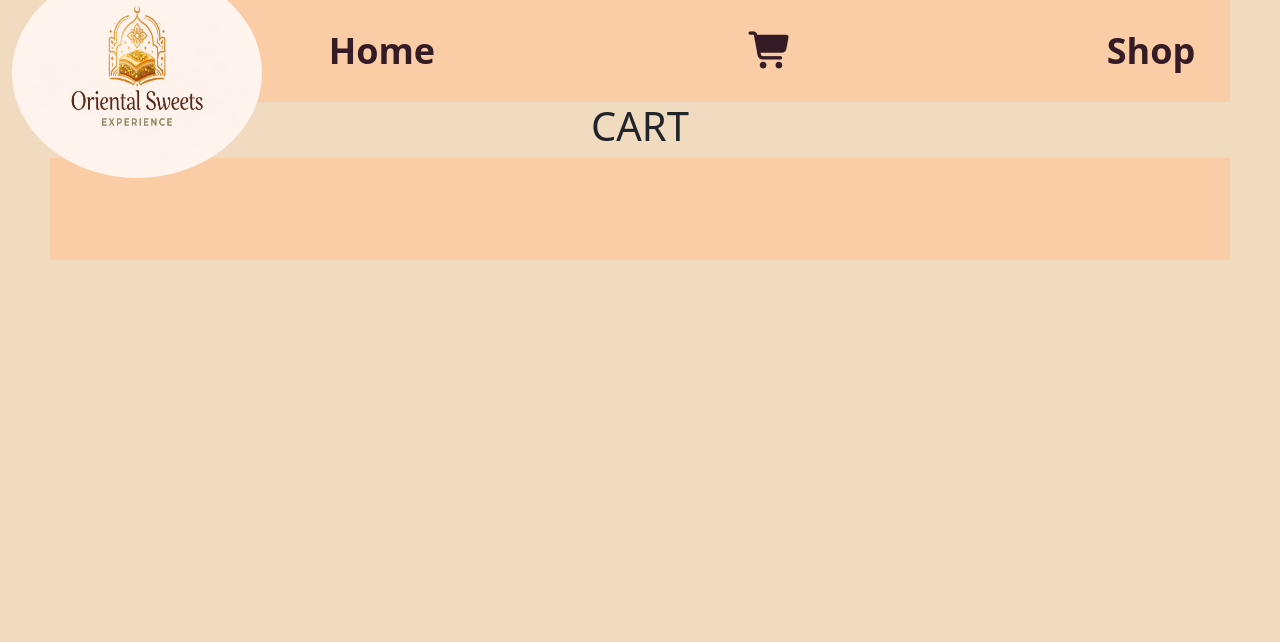
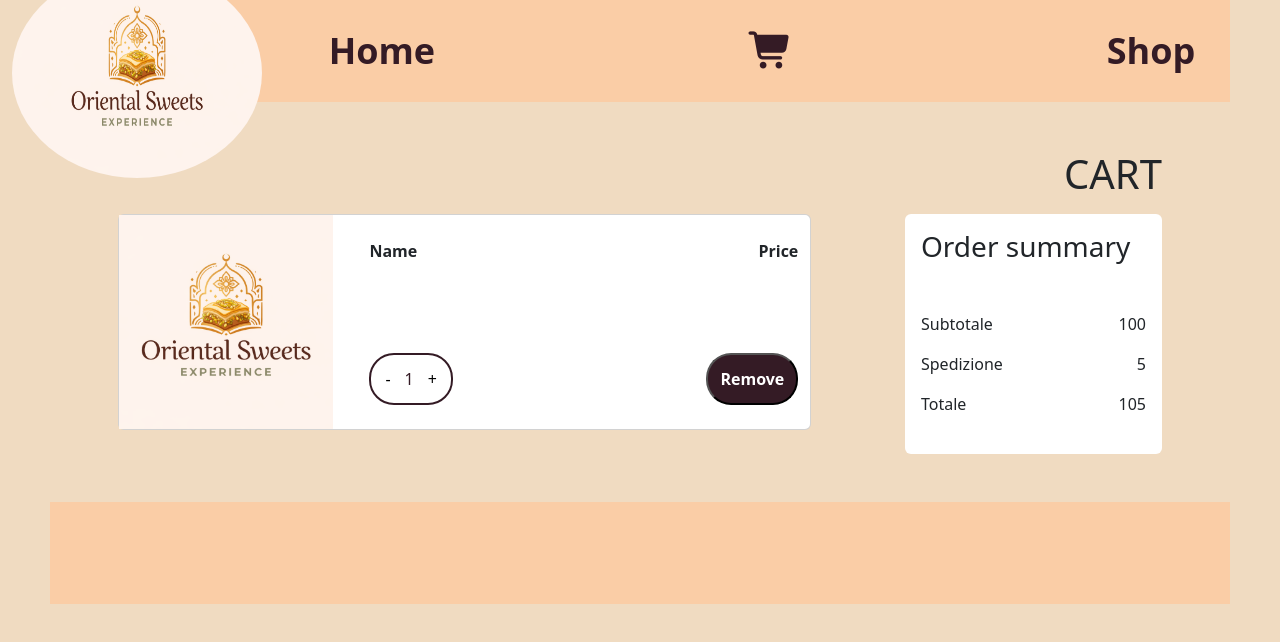
Before and after one commit to FadiAlashqar/arabic-sweets-store, a React (Vite) app in the folder arabic-sweets-frontend/: page /cart in a window 1280 px wide. Shown: the top 642 px of the page. Built offline with nearby package versions, Linux system fonts and the light colour scheme; no server answers.

Commit message:
UPD [cart base]

```diff
--- a/arabic-sweets-frontend/src/components/Card.jsx
+++ b/arabic-sweets-frontend/src/components/Card.jsx
@@ -3,8 +3,8 @@ import React from 'react'
 const Card = ({ img, title, description, }) => {
     return (
         <div className="card">
-            <div className="card-img-top">
-                <img className='img-fluid' src={img} alt="" />
+            <div className="img-wrapper">
+                <img src={img} alt="" />
             </div>
             <div className="card-body">
                 <h5 className="card-title">{title}</h5>
--- a/arabic-sweets-frontend/src/index.css
+++ b/arabic-sweets-frontend/src/index.css
@@ -95,4 +95,38 @@
    color: rgba(52, 27, 37, 1);
  }
 
- /* SHOP */
+ .img-wrapper {
+   aspect-ratio: 3/ 3;
+   overflow: hidden;
+ }
+
+ .img-wrapper img {
+   width: 100%;
+   height: 100%;
+   object-fit: cover;
+ }
+
+ /* CART */
+ .btn-quantity {
+   padding: 4px;
+   border: 2px solid rgba(52, 27, 37, 1);
+   border-radius: 25px;
+   color: rgba(52, 27, 37, 1);
+ }
+
+ .btn-quantity button {
+   border: none;
+   background-color: transparent;
+ }
+
+ .summary {
+   height: 240px;
+   width: 75%;
+   background-color: #FFFFFF;
+   border-radius: 6px;
+   padding: 16px;
+ }
+
+ .bold {
+   font-weight: bolder;
+ }
--- a/arabic-sweets-frontend/src/pages/Cart.jsx
+++ b/arabic-sweets-frontend/src/pages/Cart.jsx
@@ -2,7 +2,55 @@ import React from 'react'
 
 const Cart = () => {
     return (
-        <h1 className='text-center'>CART</h1>
+        <div className="container p-5">
+            <div className="row g-2">
+                <div className="col-12 d-flex justify-content-end">
+                    <h1>CART</h1>
+                </div>
+                <div className="col-8">
+                    <div className="card">
+                        <div className="row">
+                            <div className="col-4">
+                                <div className="img-wrapper">
+                                    <img src="./new-logo.png" alt="" />
+                                </div>
+                            </div>
+                            <div className="col-8 p-3 d-flex flex-column justify-content-between">
+                                <div className='d-flex justify-content-between m-2'>
+                                    <p className='bold'>Name</p>
+                                    <p className='bold'>Price</p>
+                                </div>
+                                <div className='d-flex justify-content-between m-2'>
+                                    <div className="btn-quantity d-flex align-items-center">
+                                        <button className='mx-1'>-</button>
+                                        <span className='mx-1'>1</span>
+                                        <button className='mx-1'>+</button>
+                                    </div>
+                                    <button type="button" class="button">Remove</button>
+                                </div>
+                            </div>
+                        </div>
+                    </div>
+                </div>
+                <div className="col-4 d-flex justify-content-end">
+                    <div className="summary">
+                        <h3 className='mb-5'>Order summary</h3>
+                        <div className='d-flex justify-content-between'>
+                            <p>Subtotale</p>
+                            <span>100</span>
+                        </div>
+                        <div className='d-flex justify-content-between'>
+                            <p>Spedizione</p>
+                            <span>5</span>
+                        </div>
+                        <div className='d-flex justify-content-between'>
+                            <p>Totale</p>
+                            <span>105</span>
+                        </div>
+                    </div>
+                </div>
+            </div>
+        </div>
     )
 }
 
--- a/arabic-sweets-frontend/src/pages/Home.jsx
+++ b/arabic-sweets-frontend/src/pages/Home.jsx
@@ -1,4 +1,5 @@
 import React from 'react'
+import { Link } from 'react-router-dom'
 
 const Home = () => {
     return (
@@ -8,7 +9,7 @@ const Home = () => {
                     <p className='claim'>Assapora la dolcezza della tradizione orientale !</p>
                 </div>
                 <div>
-                    <button type="button" className="button">SHOP NOW</button>
+                    <Link to={'/shop'}><button type="button" className="button">SHOP NOW</button></Link>
                 </div>
             </div>
         </div>
--- a/arabic-sweets-frontend/src/pages/Shop.jsx
+++ b/arabic-sweets-frontend/src/pages/Shop.jsx
@@ -20,7 +20,7 @@ const Shop = () => {
                         <p className="text-danger">{error}</p>
                     ) : info.length > 0 ? (
                         info.map((i) => (
-                            <div key={i.id} className="col-3">
+                            <div key={i.id} className="col-3 mt-2">
                                 <Card
                                     img={i.image_url}
                                     title={i.name}
```
